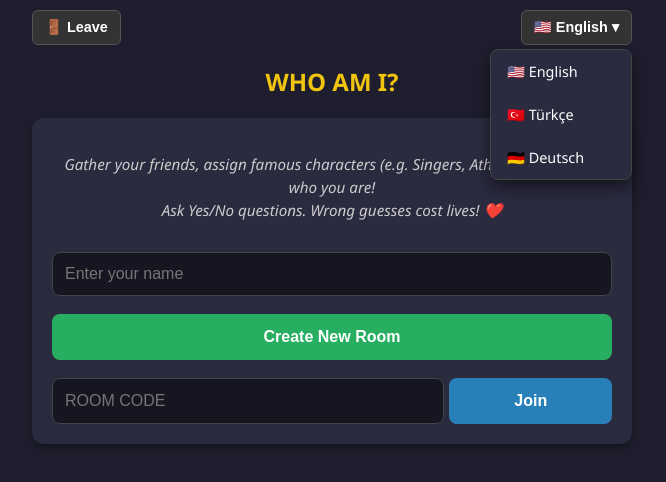
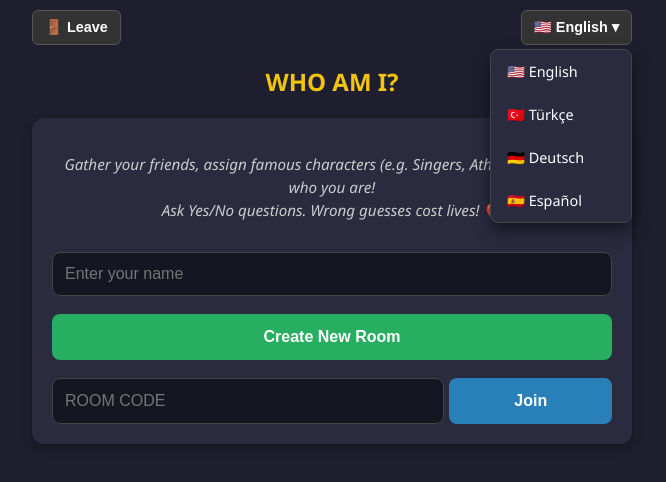
Before and after one commit to batinkaska/who_am_i_mpgame, a website built with Vite: page index.html in a window 1280 px wide. Both pictures are taken after a click on the button "🇺🇸 English ▾". Shown: the whole page, without its empty margins (308-974 px from the left). Built offline with nearby package versions, Linux system fonts and the light colour scheme; no server answers.

Commit message:
Spanish added

```diff
--- a/index.html
+++ b/index.html
@@ -136,6 +136,7 @@
                     <div onclick="setLanguage('en')">🇺🇸 English</div>
                     <div onclick="setLanguage('tr')">🇹🇷 Türkçe</div>
                     <div onclick="setLanguage('de')">🇩🇪 Deutsch</div>
+                    <div onclick="setLanguage('es')">🇪🇸 Español</div>
                 </div>
             </div>
         </div>
@@ -233,10 +234,13 @@
 
 
     <script type="module">
-        import { initializeApp } from "firebase/app";
-        import { getDatabase, ref, set, onValue, update, get, remove, push } from "firebase/database";
+        import { initializeApp } from "https://www.gstatic.com/firebasejs/10.8.0/firebase-app.js";
+        import { getDatabase, ref, set, onValue, update, get, remove, push }
+        from "https://www.gstatic.com/firebasejs/10.8.0/firebase-database.js";
 
         // --- FIREBASE CONFIG ---
+        // (Burasi senin Vite yapinla calisiyorsa aynen kalsin,
+        // calismazsa eski hard-coded config'i geri yapistir)
         const firebaseConfig = {
             apiKey: import.meta.env.VITE_FIREBASE_API_KEY,
             authDomain: import.meta.env.VITE_FIREBASE_AUTH_DOMAIN,
@@ -410,6 +414,57 @@
                 txt_submit_wait: "Warten...",
                 hist_yes: "JA",
                 hist_no: "NEIN",
+                hist_unsure: "?"
+            },
+            es: {
+                flag: "🇪🇸",
+                langName: "Español",
+                lbl_intro: "Reúne a tus amigos, asigna personajes famosos (p. ej., cantantes, deportistas) y adivina quién eres.<br>Haz preguntas de Sí/No. ¡Las suposiciones incorrectas cuestan vidas! ❤️",
+                ph_name: "Introduce tu nombre",
+                btn_create: "Crear Nueva Sala",
+                ph_room: "Código de Sala",
+                btn_join: "Unirse",
+                lbl_room: "Código de Sala:",
+                lbl_wait: "Esperando jugadores...",
+                lbl_admin: "Eres el Administrador",
+                btn_start: "Iniciar Juego",
+                lbl_wait_admin: "Esperando al administrador...",
+                lbl_assign_t: "Asignar Personaje",
+                lbl_assign_d: "Asigna un personaje para:",
+                ph_char: "Ej. Elvis, Batman...",
+                btn_submit: "Enviar",
+                msg_wait_others: "Esperando a otros...",
+                btn_leave: "🚪 Salir",
+                btn_reset: "🔄 Reiniciar",
+                lbl_out: "💀 ¡ESTÁS ELIMINADO!",
+                lbl_was: "Tu personaje era:",
+                lbl_jury: "¡Aún puedes votar como Jurado!",
+                lbl_all_chars: "JUGADORES Y PERSONAJES",
+                lbl_turn: "¿Turno de quién?",
+                ph_q: "Haz una pregunta (Ej. ¿Soy cantante?)",
+                btn_ask: "Enviar Pregunta",
+                ph_guess: "Adivina (Ej. ¡Soy Elvis!)",
+                btn_guess: "ADIVINAR (Arriesgas Vida)",
+                lbl_q: "Pregunta Actual:",
+                lbl_guess_alert: "⚠️ ¡ALERTA DE SUPOSICIÓN!",
+                btn_yes: "SÍ",
+                btn_no: "NO",
+                btn_unsure: "NO SÉ",
+                lbl_hist: "Historial",
+                msg_wait_vote: "Voto recibido. Esperando...",
+                msg_friends_vote: "Los amigos están votando...",
+                alert_name: "¡Por favor introduce un nombre!",
+                alert_code: "¡Por favor introduce detalles!",
+                alert_room404: "¡Sala no encontrada!",
+                alert_min_pl: "¡Se necesitan al menos 2 jugadores!",
+                alert_game_over: "¡JUEGO TERMINADO! GANADOR: ",
+                alert_leave: "¿Seguro que quieres salir?",
+                alert_reset: "¿Reiniciar el juego para todos?",
+                alert_guess_confirm: "¡Si fallas pierdes una vida! ¿Seguro?",
+                txt_starting: "Iniciando...",
+                txt_submit_wait: "Esperando...",
+                hist_yes: "SÍ",
+                hist_no: "NO",
                 hist_unsure: "?"
             }
         };
```
